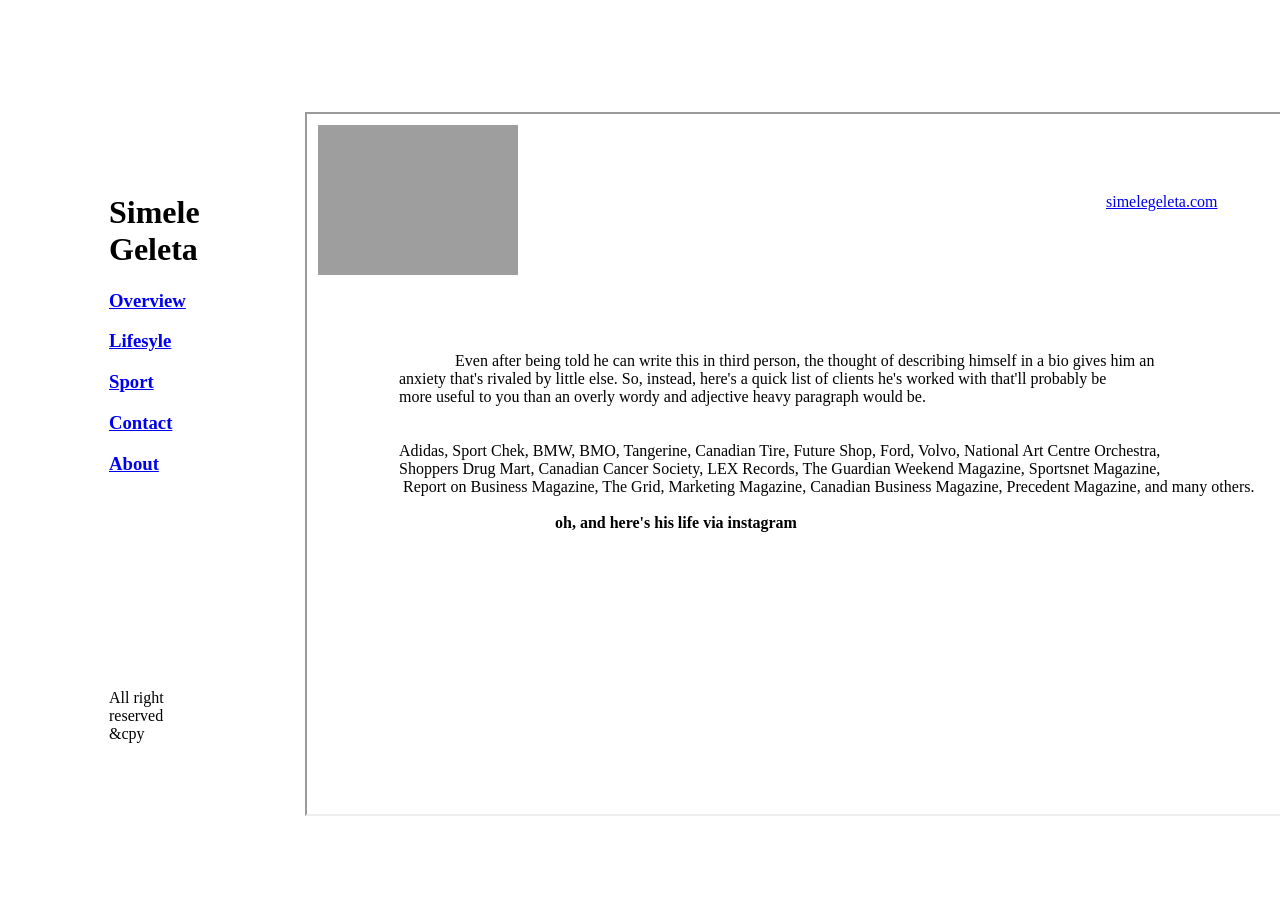
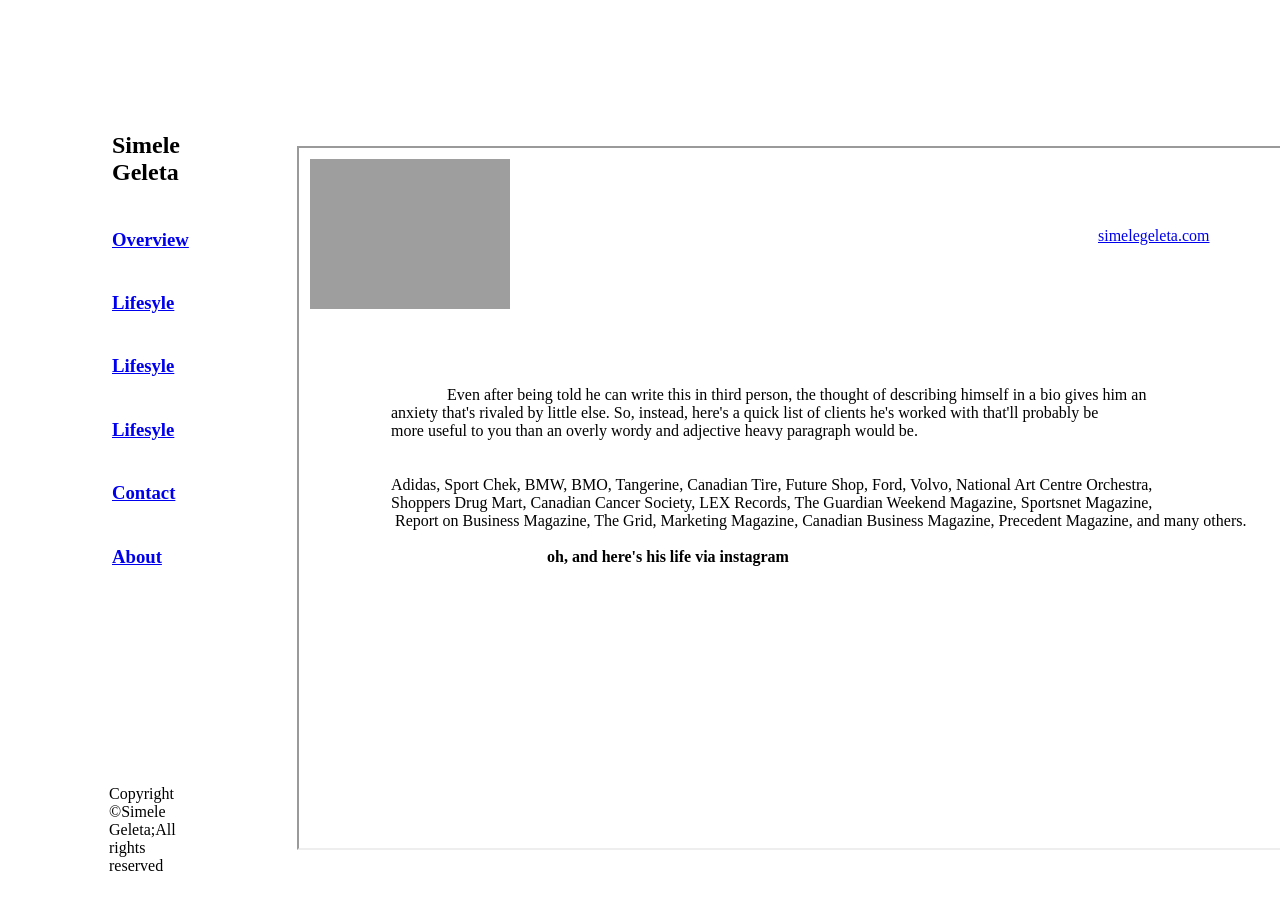
Before and after one commit to simele/simele123, a plain HTML site: page index.html in a window 1280 px wide. Shown: the top 910 px of the page. Drawn offline with Linux system fonts and the light colour scheme.

Commit message:
second change

```diff
--- a/index.html
+++ b/index.html
@@ -12,15 +12,25 @@
     <table cellspacing="100">
     <tr>
         <td>
+            <table>
+                <tr><td><header> <h2 > Simele Geleta  </h1> </header></td></tr>
+                <tr><td><h3> <a href="overview.html" target="blank"> Overview </h3> </a></td></tr>
+                <tr><td> <h3> <a href="lifesyle.html" target="blank"> Lifesyle</a></h3> </td></tr>
+                <tr><td> <h3> <a href="lifesyle.html" target="blank"> Lifesyle</a></h3> </td></tr>
+                <tr><td> <h3> <a href="lifesyle.html" target="blank"> Lifesyle</a></h3> </td></tr>
+                <tr><td><h3><a href="contact.html"target="blank"> Contact </a></h3></td></tr>
+                <tr> <td> <h3> <a href="about.html" target="blank"> About</a></h3>  </td> </tr>
 
-           <header> <h1 align="left"> Simele Geleta  </h1> </header>
-            <h3> <a href="overview.html" target="blank"> Overview </h3> </a>
-            <h3> <a href="lifesyle.html" target="blank"> Lifesyle</a></h3>
-            <h3><a href="sport.html"target="blank"> Sport </a></h3>
-              <h3><a href="contact.html"target="blank"> Contact </a></h3>
-                <h3><a href="about.html"target="blank"> About </a></h3>
+
+            </table>
+
+
+
+
+
             <br><br><br><br><br><br><br><br><br><br>
-            <p> All right reserved &cpy </p>
+
+            <p> Copyright &copy;Simele Geleta;All rights reserved </p>
 
         </td>
         <td><table>
```
Also changed, not shown: about.html (+40 -0 lines), 1 other file.
